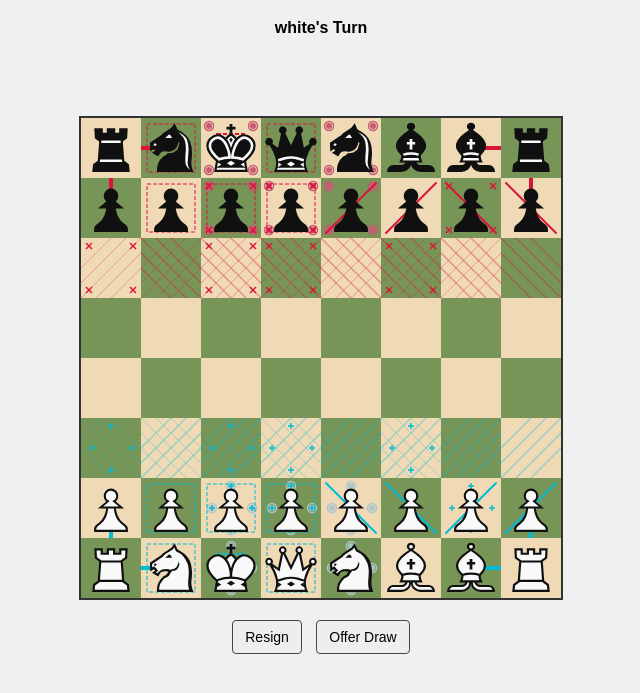
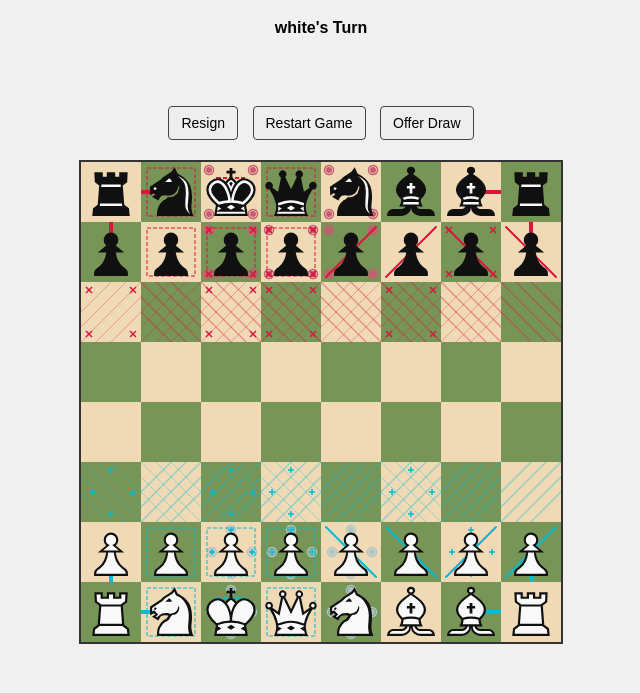
Before and after one commit to dstaehle/Chess960, a website with bundled scripts: page index.html in a window 1280 px wide. Shown: the part 89-782 px from the top of the page, without its empty margins (319-959 px from the left). Built offline with nearby package versions, Linux system fonts and the light colour scheme.

Commit message:
correcting index again

```diff
--- a/index.html
+++ b/index.html
@@ -8,19 +8,19 @@
 </head>
 <body>
   <h1>Influence Chess 960</h1>
-
   <div id="turn-indicator" aria-live="polite">White's turn</div>
   <div id="gameStatus" aria-live="polite"></div>
   <div id="checkStatus" aria-live="polite"></div>
-  <div id="board"></div>
   <div id="controls" role="region" aria-label="Game controls">
     <button id="resignBtn" type="button">Resign</button>
+    <button id="restartBtn" type="button">Restart Game</button>
     <button id="offerDrawBtn" type="button">Offer Draw</button>
     <div id="drawOffer" role="dialog" aria-modal="true" aria-hidden="true">
       <p>Accept draw?</p>
       <button id="acceptDrawBtn" type="button">Yes</button>
       <button id="declineDrawBtn" type="button">No</button>
     </div>
+  <div id="board"></div>
   </div>
 
   <div id="promotionModal" class="modal" aria-hidden="true">
```
